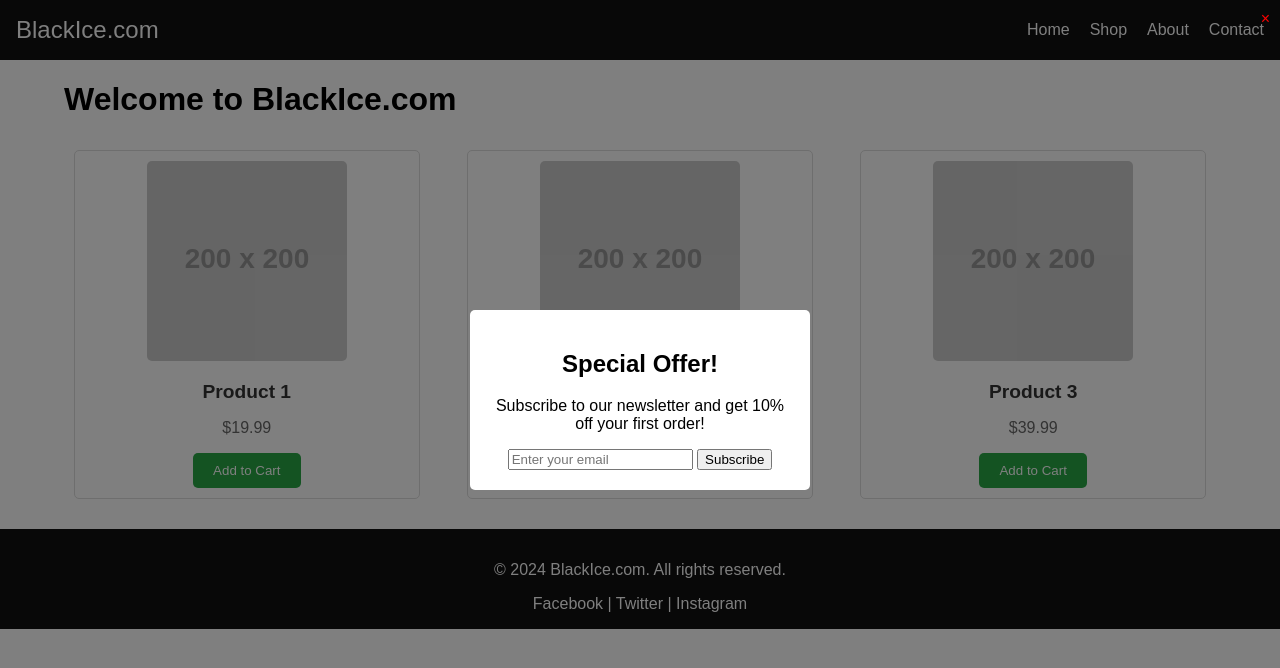
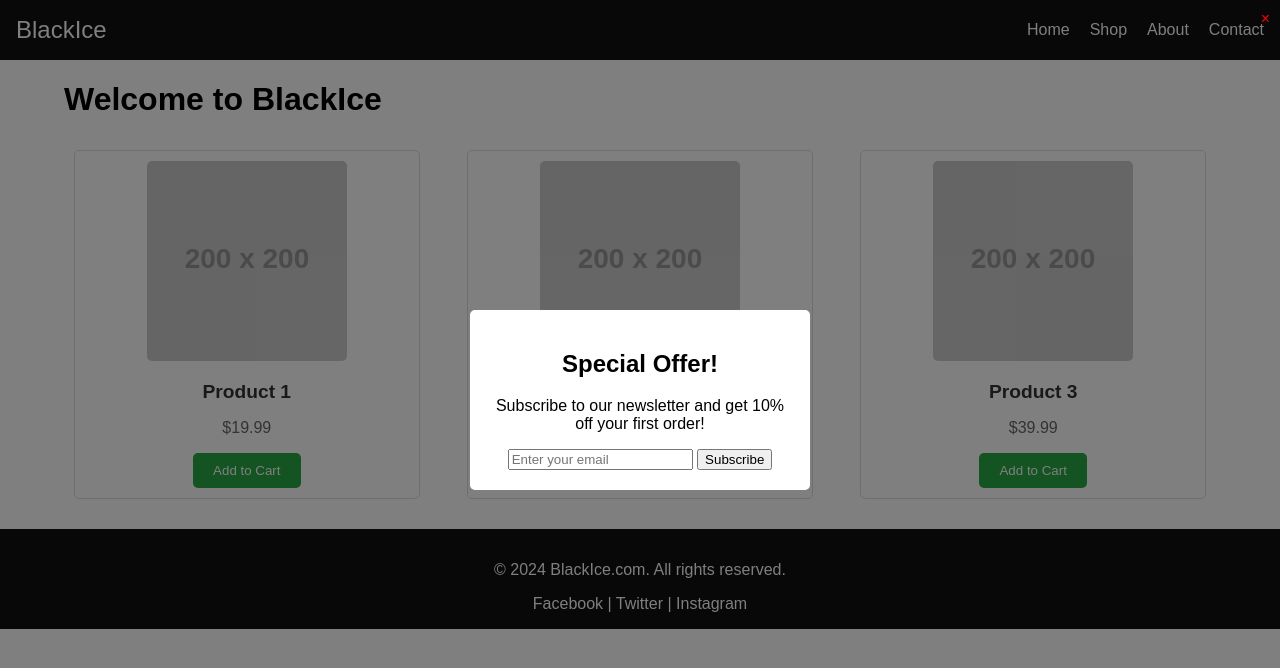
Before and after one commit to jey-biii/blackICE, a plain HTML site: page index.html in a window 1280 px wide. Drawn offline with Linux system fonts and the light colour scheme; placeholder pictures from the web are drawn by us.

Commit message:
Update index.html

```diff
--- a/index.html
+++ b/index.html
@@ -11,7 +11,7 @@
 <body>
     <!-- Header -->
     <header>
-        <div class="logo">BlackIce.com</div>
+        <div class="logo">BlackIce</div>
         <nav>
             <ul>
                 <li><a href="#">Home</a></li>
@@ -24,7 +24,7 @@
 
     <!-- Main Content -->
     <div class="container">
-        <h1>Welcome to BlackIce.com</h1>
+        <h1>Welcome to BlackIce</h1>
         <div class="products">
             <!-- Product 1 -->
             <div class="product">
```
